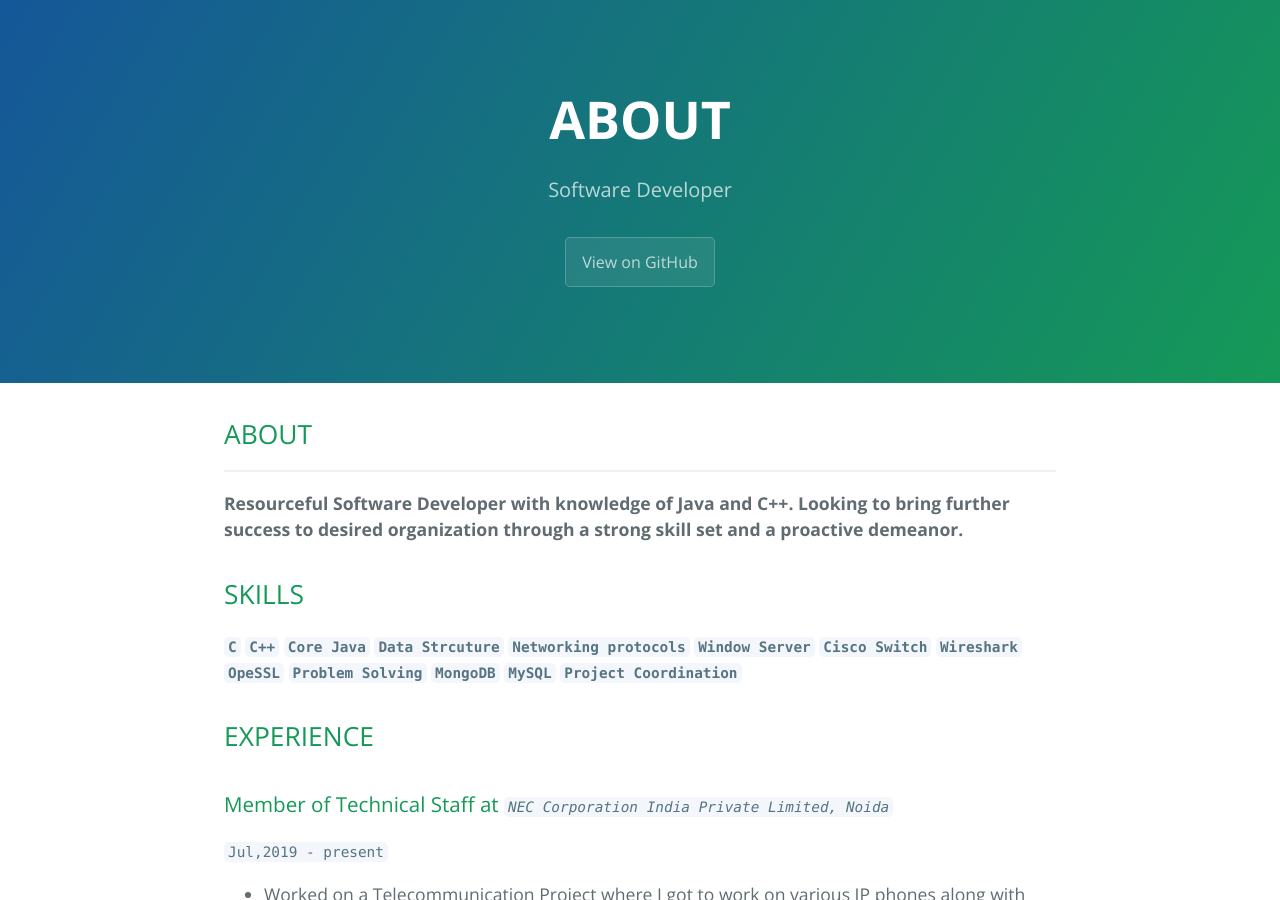
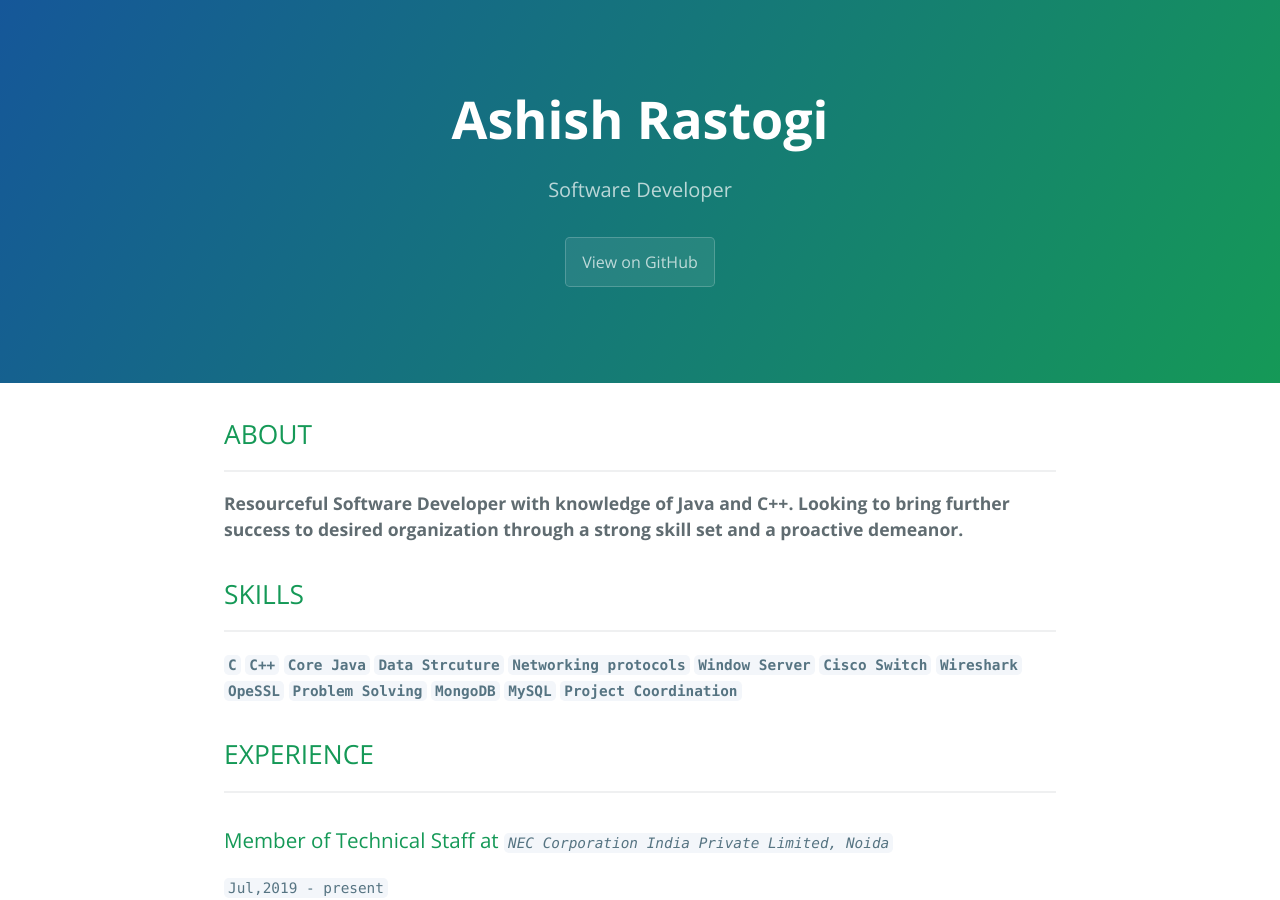
Before and after one commit to ImAshishRastogi/Resume, a Jekyll site: the page built from index.md, in a window 1280 px wide and 900 px high. Built offline with Jekyll 4.4.1, drawn with Linux system fonts in a browser that asks for light colours; our own code applies the rules of GitHub Pages for plain Markdown files.

Commit message:
Update index.md

```diff
--- a/index.md
+++ b/index.md
@@ -1,7 +1,7 @@
 ---
 layout: default
+title: Ashish Rastogi
 ---
-
 
 ## ABOUT
 ---
@@ -9,11 +9,11 @@ layout: default
 and a proactive demeanor.**
 
 ## SKILLS
-
+---
 **`C`** **`C++`** **`Core Java`** **`Data Strcuture`** **`Networking protocols`** **`Window Server`** **`Cisco Switch`** **`Wireshark`** **`OpeSSL`** **`Problem Solving`** **`MongoDB`** **`MySQL`** **`Project Coordination`**
 
 ## EXPERIENCE
-
+---
 ### Member of Technical Staff at *`NEC Corporation India Private Limited, Noida`*
 `Jul,2019 - present`
  - Worked on a Telecommunication Project where I got to work on various IP phones along with various Networking Protocols and APIs.
@@ -40,7 +40,7 @@ and a proactive demeanor.**
 |High School    | Harish Chnadra Inter College Boys, Varanasi   | Science           | 2011-2012     | 79.5      |
 
 ## PERSONAL PROJECT
-
+---
 ### Voice Assistant System
 `Jan,2019 - Jun,2019`
  - Done R&D on speech recognition OSS and integrated to telecommunication project which include collection, operation and recognition on Realtime speech data.
@@ -58,7 +58,7 @@ and a proactive demeanor.**
  - Technology Used : Java, MongoDB.
 
 ## ACHIEVEMENTS & CERTIFICATES
-
+---
 ### SPOT(Special Performance on Time) Award
 `Jul,2020`
 > For providing an efficient solution to a real-time problem in live project.
@@ -68,6 +68,7 @@ and a proactive demeanor.**
 > Particiapte in programming competition to improve problem solving skills
 
 ## LANGUAGE
+---
 <dl>
 <dt>English</dt>
 <dd>Professional Working Proficiency</dd>
@@ -76,4 +77,5 @@ and a proactive demeanor.**
 </dl>
 
 ## INTERESTS
+---
 **`PC Games`** **`Guitar`** **`Chess`** **`Movies & Tv Series`** **`Table Tannis`**
```
